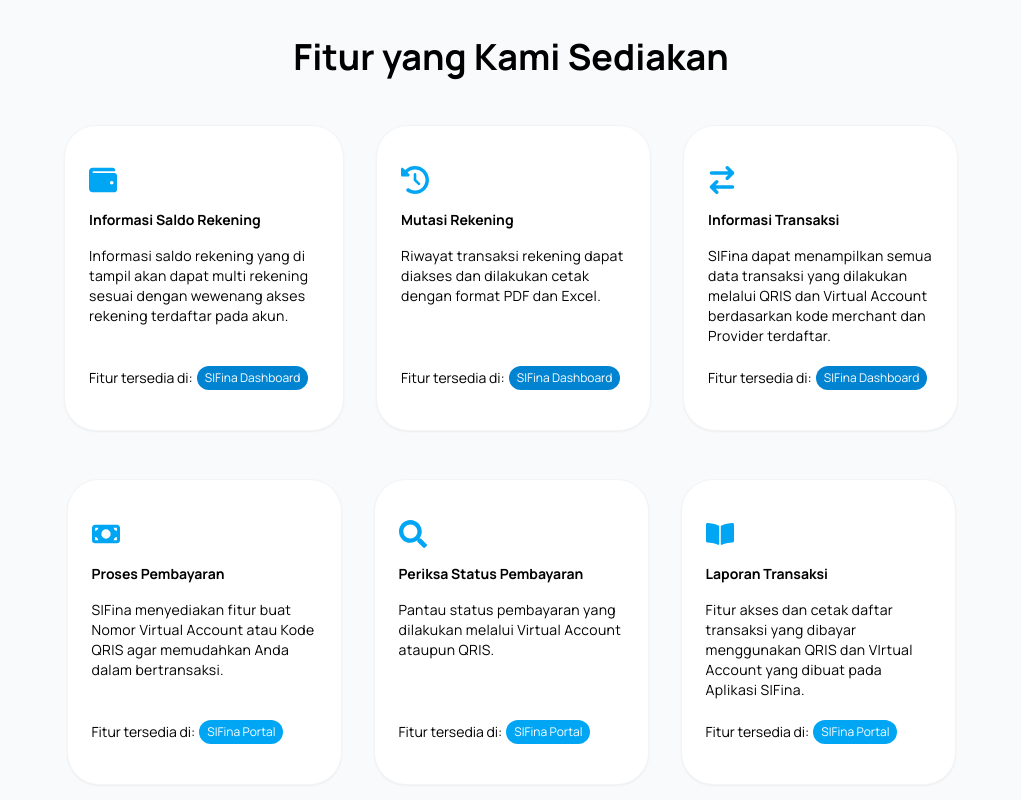
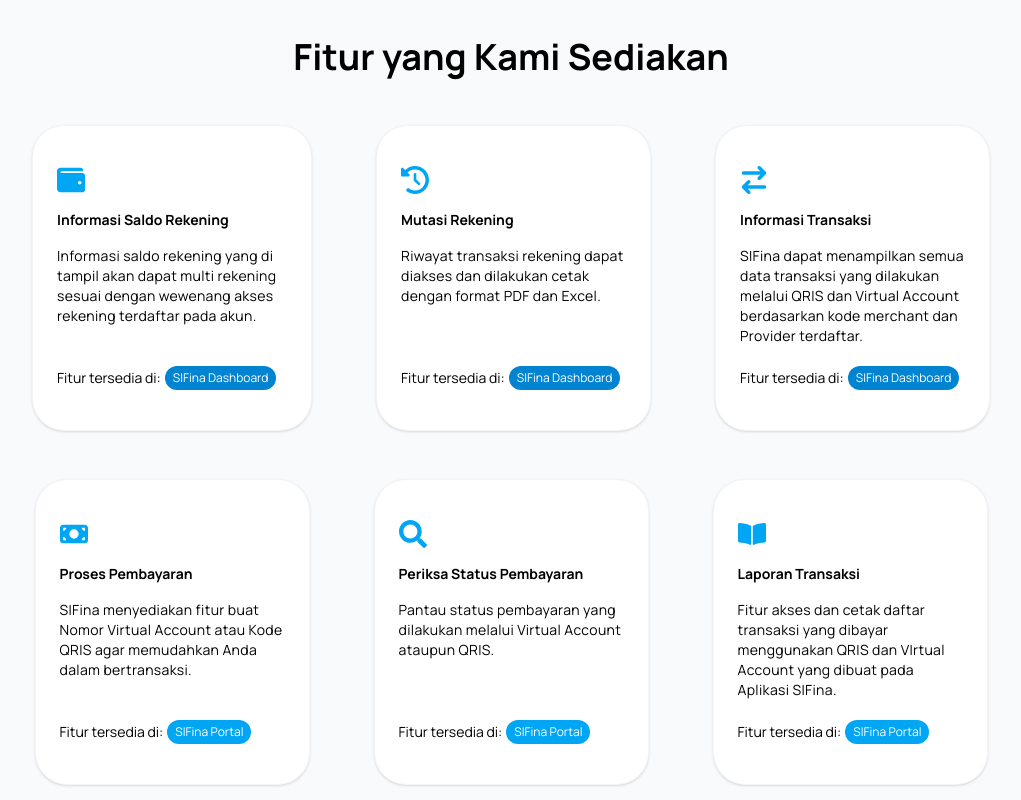
Before and after one commit to imancrrzii/react-auth-jwt, a React (Vite) app: page /tentang-sifina in a window 1280 px wide. Shown: the part 1400-2200 px from the top of the page, without its empty margins (129-1150 px from the left). Built offline with nearby package versions, Linux system fonts and the light colour scheme.

Commit message:
refactor(about): modify gap feature component

```diff
--- a/src/about/Feature.jsx
+++ b/src/about/Feature.jsx
@@ -13,8 +13,8 @@ const Feature = () => {
       <h3 className="font-bold text-2xl lg:text-4xl text-center mb-12">
         Fitur yang Kami Sediakan
       </h3>
-      <div className="flex flex-col lg:flex-row justify-center items-center gap-8 mb-0 lg:mb-12 px-4 lg:px-0">
-        <div className="flex flex-col gap-4 bg-white border-1 border-gray-100 px-6 py-10 w-full lg:w-[280px] rounded-4xl shadow-xs items-start">
+      <div className="flex flex-col lg:flex-row justify-center items-center gap-8 lg:gap-16 mb-0 lg:mb-12 px-4 lg:px-0">
+        <div className="flex flex-col gap-4 bg-white border-1 border-gray-100 px-6 py-10 w-full lg:w-[280px] rounded-4xl shadow-sm items-start">
           <FaWallet className="w-7 h-7 text-sky-500" />
           <h3 className="text-sm font-bold">Informasi Saldo Rekening</h3>
           <p className="text-sm font-normal h-[100px] tracking-wide">
@@ -28,7 +28,7 @@ const Feature = () => {
             </div>
           </div>
         </div>
-        <div className="flex flex-col gap-4 bg-white border-1 border-gray-100 px-6 py-10 w-full lg:w-[275px] rounded-4xl shadow-xs">
+        <div className="flex flex-col gap-4 bg-white border-1 border-gray-100 px-6 py-10 w-full lg:w-[275px] rounded-4xl shadow-sm">
           <FaClockRotateLeft className="w-7 h-7 text-sky-500" />
           <h3 className="text-sm font-bold">Mutasi Rekening</h3>
           <p className="text-sm font-normal h-[100px] tracking-wide">
@@ -42,7 +42,7 @@ const Feature = () => {
             </div>
           </div>
         </div>
-        <div className="flex flex-col gap-4 bg-white border-1 border-gray-100 px-6 py-10 w-full lg:w-[275px] rounded-4xl shadow-xs">
+        <div className="flex flex-col gap-4 bg-white border-1 border-gray-100 px-6 py-10 w-full lg:w-[275px] rounded-4xl shadow-sm">
           <FaArrowRightArrowLeft className="w-7 h-7 text-sky-500" />
           <h3 className="text-sm font-bold">Informasi Transaksi</h3>
           <p className="text-sm font-normal h-[100px] tracking-wide">
@@ -58,8 +58,8 @@ const Feature = () => {
           </div>
         </div>
       </div>
-      <div className="flex flex-col lg:flex-row justify-center items-center gap-8 mt-8 lg:mt-0 px-4 lg:px-0">
-        <div className="flex flex-col gap-4 bg-white border-1 border-gray-100 px-6 py-10 w-full lg:w-[275px] rounded-4xl shadow-xs">
+      <div className="flex flex-col lg:flex-row justify-center items-center gap-8 lg:gap-16 mt-8 lg:mt-0 px-4 lg:px-0">
+        <div className="flex flex-col gap-4 bg-white border-1 border-gray-100 px-6 py-10 w-full lg:w-[275px] rounded-4xl shadow-sm">
           <FaMoneyBill className="w-7 h-7 text-sky-500" />
           <h3 className="text-sm font-bold">Proses Pembayaran</h3>
           <p className="text-sm font-normal h-[100px] tracking-wide">
@@ -73,7 +73,7 @@ const Feature = () => {
             </div>
           </div>
         </div>
-        <div className="flex flex-col gap-4 bg-white border-1 border-gray-100 px-6 py-10 w-full lg:w-[275px] rounded-4xl shadow-xs">
+        <div className="flex flex-col gap-4 bg-white border-1 border-gray-100 px-6 py-10 w-full lg:w-[275px] rounded-4xl shadow-sm">
           <FaSearch className="w-7 h-7 text-sky-500" />
           <h3 className="text-sm font-bold">Periksa Status Pembayaran</h3>
           <p className="text-sm font-normal h-[100px] tracking-wide">
@@ -87,7 +87,7 @@ const Feature = () => {
             </div>
           </div>
         </div>
-        <div className="flex flex-col gap-4 bg-white border-1 border-gray-100 px-6 py-10 w-full lg:w-[275px] rounded-4xl shadow-xs">
+        <div className="flex flex-col gap-4 bg-white border-1 border-gray-100 px-6 py-10 w-full lg:w-[275px] rounded-4xl shadow-sm">
           <FaBookOpen className="w-7 h-7 text-sky-500" />
           <h3 className="text-sm font-bold">Laporan Transaksi</h3>
           <p className="text-sm font-normal h-[100px] tracking-wide">
```
